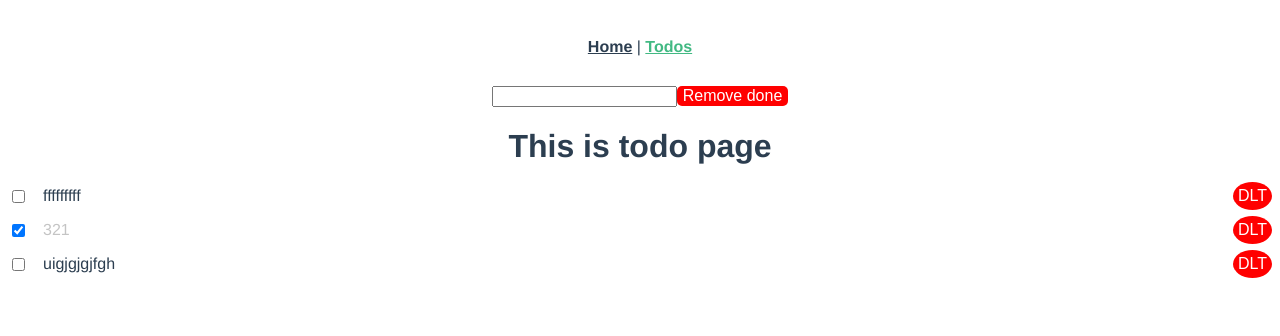
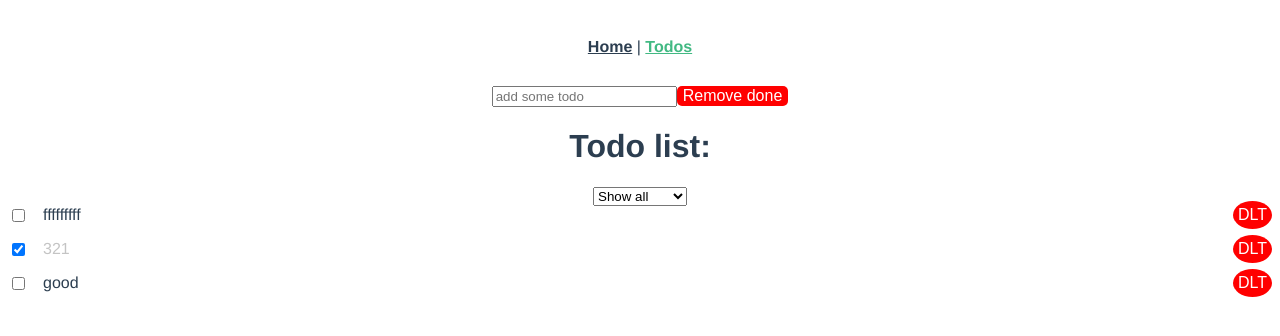
Before and after one commit to EvgenTN/todoapp, a Vue app: page /#/todopage in a window 1280 px wide. Shown: the top 336 px of the page. Built offline with nearby package versions, Linux system fonts and the light colour scheme; data requests are answered from the project's data file.

Commit message:
working_on_derver

```diff
--- a/db.json
+++ b/db.json
@@ -12,7 +12,7 @@
     },
     {
       "isChecked": false,
-      "description": "uigjgjgjfgh",
+      "description": "good",
       "id": 3
     }
   ],
--- a/src/components/TodoInput.vue
+++ b/src/components/TodoInput.vue
@@ -2,6 +2,7 @@
     <div>
       <input
       type="text"
+      placeholder="add some todo"
       :value="value"
       v-on="listeners"
     />
--- a/src/components/Todos.vue
+++ b/src/components/Todos.vue
@@ -1,6 +1,11 @@
 <template>
   <div class="about">
-    <h1>This is todo page</h1>
+    <h1>Todo list:</h1>
+    <select>
+      <option selected>Show all</option>
+      <option>Show done</option>
+      <option>Show active</option>
+    </select>
     <Todo
       v-for="todo in todos"
       :key="todo.id"
@@ -21,6 +26,11 @@ export default {
   props: {
     todos: Array
   },
+  // data() {
+  //   return {
+  //     tdlist: this.getList()
+  //   }
+  // },
   computed: {},
   methods: {
     removeTodo (id) {
@@ -29,6 +39,9 @@ export default {
     toggleCheck (todo) {
       this.$emit('toggle-check', todo)
     }
+    // getList() {
+
+    // }
   }
 }
 </script>
--- a/src/views/TodoPage.vue
+++ b/src/views/TodoPage.vue
@@ -2,7 +2,6 @@
   <div>
     <TodoInput
       v-model="newtodo"
-      placeholder="add some todo"
       v-on:keyup.enter="addTodo"
       :todos="todos"
       @del-done="deleteDone"
@@ -19,7 +18,8 @@ import TodoInput from "@/components/TodoInput";
 import axios from "axios";
 
 let nextId = 4;
-const todosUrl = 'http://localhost:3000/todos/';
+const todosUrl = 'http://localhost:3000/todos';
+const tdUrl = 'http://localhost:3000/';
 
 export default {
   name: "todopage",
@@ -29,6 +29,7 @@ export default {
   },
   data() {
     return {
+      // defaultTodos: null,
       todos: null,
       newtodo: ""
     };
@@ -36,31 +37,41 @@ export default {
   methods: {
     removeTodo(id) {
       console.log(id);
-      this.todos = this.todos.filter(item => item.id !== id);
+      // this.todos = this.todos.filter(item => item.id !== id);
+      axios
+        .delete(`${todosUrl}/${id}`)
+        .then(response => console.log(response))
     },
     addTodo() {
-      this.todos.push({
-        isChecked: false,
-        description: this.newtodo.trim(),
-        id: nextId++
-      });
-      // axios.post(todosUrl, {
+      // this.todos.push({
       //   isChecked: false,
       //   description: this.newtodo.trim(),
       //   id: nextId++
       // });
+      axios
+        .post(todosUrl, {
+          isChecked: false,
+          description: this.newtodo.trim(),
+          id: nextId++
+        })
+        .then(response => this.todos.push(response.data))
       this.newtodo = "";
     },
     deleteDone() {
       this.todos = this.todos.filter(item => item.isChecked !== true);
-      // const result = this.todos.filter(item => item.isChecked !== true);
+      // let result = this.todos.filter(item => item.isChecked !== true);
       // console.log(result)
-      // axios.post(todosUrl, result)
+      // axios
+      //   .post(todosUrl, result)
+      //   .then(response => this.todos = response.data)
     },
     getData() {
       axios
       .get(todosUrl)
-      .then(response => {this.todos = response.data; console.log(this.todos)});
+      .then(response => {
+        this.todos = response.data;
+        // this.defaultTodos = response.data;
+        console.log(this.todos)});
     },
     toggleCheck(todo) {
       this.todos = this.todos.map(item => {
```
